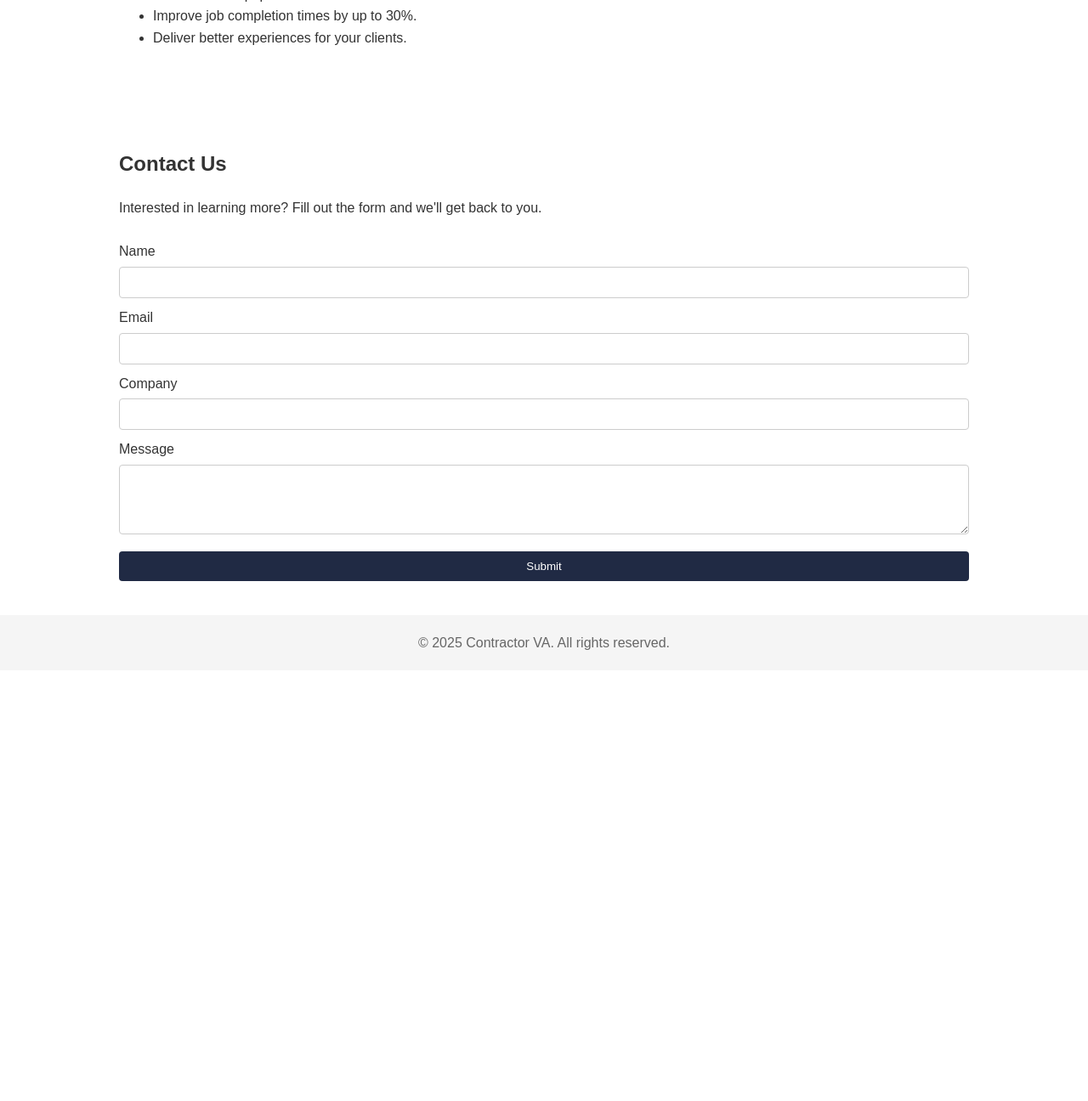
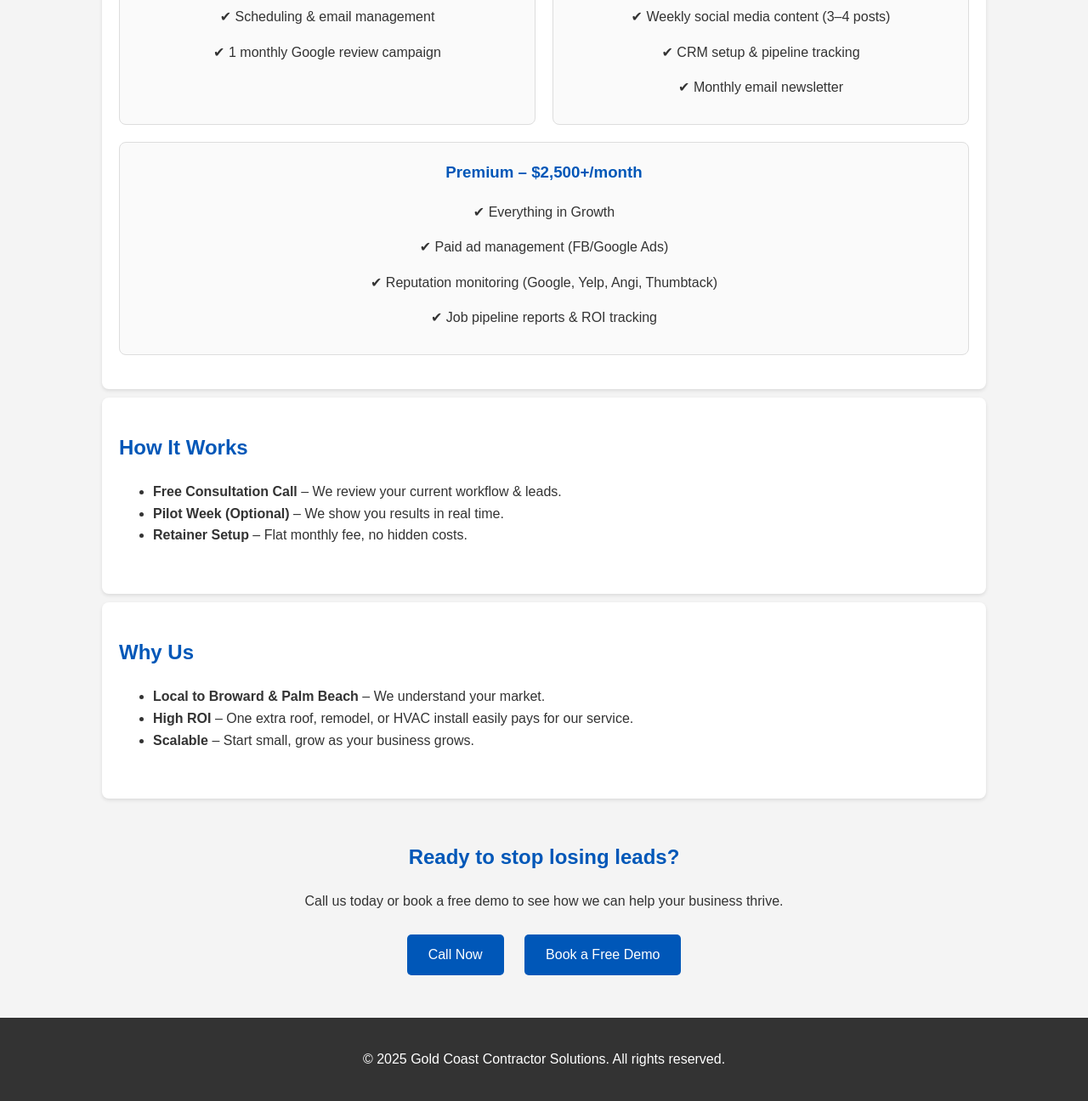
Before and after one commit to Mkisil7/gccs-contractor-site, a plain HTML site: page index.html in a window 1280 px wide. Shown: the part 1295-2591 px from the top of the page at 85% size. Before the commit the page ends 2084 px from the top, so only its background shows below. Drawn offline with Linux system fonts and the light colour scheme.

Commit message:
Update index.html with new marketing copy

```diff
--- a/index.html
+++ b/index.html
@@ -2,122 +2,190 @@
 <html lang="en">
 <head>
   <meta charset="UTF-8">
-<meta name="viewport" content="width=device-width,initial-scale=1.0">
-<title>GCCS Contractor Services</title>
+  <meta name="viewport" content="width=device-width, initial-scale=1.0">
+  <title>Gold Coast Contractor Solutions</title>
   <style>
-  body { margin:0;font-family: Arial, sans-serif; line-height:1.6; color:#333;}
-  header { background:#202a44; color:#fff; padding:40px 20px; text-align:center;}
-  header h1 { margin-bottom:10px; font-size:36px;}
-  header p { font-size:18px; margin:0;}
-  section { padding:40px 20px; max-width:1000px; margin:0 auto;}
-  .services { display:flex; flex-wrap:wrap; justify-content:space-between;}
-  .service { flex:1 1 30%; background:#f5f5f5; margin:10px; padding:20px; border-radius:8px;}
-  .service h3 { margin-top:0;}
-  .pricing { display:flex; flex-wrap:wrap; justify-content:center;}
-  .plan { flex:1 1 250px; margin:10px; padding:20px; border:1px solid #ddd; border-radius:8px;}
-  .plan h3 { margin-top:0;}
-  .plan .price { font-size:32px; color:#202a44; margin:10px 0;}
-  .results ul { list-style-type: disc; margin-left:20px;}
-  form { display:flex; flex-direction:column; }
-  form label { margin-top:10px;}
-  form input,form textarea { padding:10px; margin-top:5px; border:1px solid #ccc; border-radius:4px;}
-  form button { margin-top:20px; padding:10px; border:none; background:#202a44; color:#fff; border-radius:4px; cursor:pointer;}
-  @media(max-width:768px){
-    .services,.pricing {flex-direction:column;}
-    .service,.plan { flex:1 1 100%;}
+    body {
+      font-family: Arial, sans-serif;
+      margin: 0;
+      padding: 0;
+      line-height: 1.6;
+      color: #333;
+      background-color: #f4f4f4;
+    }
+    header {
+      background: linear-gradient(135deg, #0057b8, #00aff0);
+      color: #fff;
+      padding: 40px 20px;
+      text-align: center;
+    }
+    header h1 {
+      margin: 0;
+      font-size: 2.5em;
+    }
+    header p {
+      font-size: 1.2em;
+      margin: 10px 0 0 0;
+    }
+    section {
+      padding: 40px 20px;
+      max-width: 1000px;
+      margin: auto;
+      background-color: #fff;
+      margin-bottom: 10px;
+      border-radius: 8px;
+      box-shadow: 0 2px 4px rgba(0,0,0,0.1);
+    }
+    h2 {
+      color: #0057b8;
+      margin-top: 0;
+    }
+    .services-list, .packages {
+      display: flex;
+      flex-wrap: wrap;
+      gap: 20px;
+    }
+    .service, .package {
+      flex: 1 1 300px;
+      background-color: #fafafa;
+      border: 1px solid #ddd;
+      border-radius: 8px;
+      padding: 20px;
+    }
+    .package {
+      text-align: center;
+    }
+    .package h3 {
+      margin-top: 0;
+      color: #0057b8;
+    }
+    .package p {
+      margin-bottom: 10px;
+    }
+    .cta {
+      text-align: center;
+      padding: 40px 20px;
+    }
+    .cta button {
+      background-color: #0057b8;
+      color: #fff;
+      border: none;
+      padding: 15px 25px;
+      margin: 10px;
+      border-radius: 5px;
+      font-size: 1em;
+      cursor: pointer;
+    }
+    .cta button:hover {
+      background-color: #003f7a;
+    }
+    footer {
+      background-color: #333;
+      color: #fff;
+      text-align: center;
+      padding: 20px;
+    }
+    @media (max-width: 768px) {
+      .services-list, .packages {
+        flex-direction: column;
+      }
     }
   </style>
 </head>
 <body>
-
   <header>
-  <h1>Contractor VA</h1>
-  <p>Your digital assistant for smarter contracting</p>
-  <a href="#contact" style="display:inline-block;margin-top:20px;padding:12px 24px;background:#00aaff;color:#fff;border-radius:4px;text-decoration:none;">Request a Trial</a>
+    <h1>Gold Coast Contractor Solutions</h1>
+    <p>Virtual Assistance &amp; Marketing for Broward &amp; Palm Beach Contractors</p>
   </header>
 
-<section id="services">
-  <h2>Our Services</h2>
-  <div class="services">
+  <section>
+    <h2>Why Contractors Hire Us</h2>
+    <p>Most contractors lose jobs not because of quality — but because they don’t respond fast enough, follow up on quotes, or stay visible online. We help you win more jobs without hiring a full-time office team.</p>
+  </section>
+
+  <section>
+    <h2>Services We Provide</h2>
+    <div class="services-list">
       <div class="service">
-      <h3>Job Coordination</h3>
-      <p>Organize your tasks, schedules and resources all in one place.</p>
+        <h3>Lead &amp; Quote Follow-Up</h3>
+        <p>Respond to inquiries within minutes so you never miss another job.</p>
       </div>
       <div class="service">
-      <h3>Progress Tracking</h3>
-      <p>Real-time updates and analytics to keep projects on schedule.</p>
+        <h3>Scheduling &amp; CRM Management</h3>
+        <p>Keep your calendar, calls, and jobs organized.</p>
       </div>
       <div class="service">
-      <h3>Documentation Automation</h3>
-      <p>Automatically generate proposals, invoices and reports.</p>
+        <h3>Reputation Management</h3>
+        <p>Boost Google reviews, monitor online listings, and protect your brand.</p>
+      </div>
+      <div class="service">
+        <h3>Social Media &amp; Website Updates</h3>
+        <p>Showcase before/after photos, projects, and promotions.</p>
+      </div>
+      <div class="service">
+        <h3>Email &amp; Text Campaigns</h3>
+        <p>Stay top of mind with past customers (“AC tune-up specials,” “Hurricane roof checkups”).</p>
       </div>
     </div>
   </section>
 
-<section id="pricing">
-  <h2>Pricing</h2>
-  <div class="pricing">
-    <div class="plan">
-      <h3>Starter</h3>
-      <div class="price">Free</div>
-      <p>Basic tools for small contractors.</p>
+  <section>
+    <h2>Service Packages</h2>
+    <div class="packages">
+      <div class="package">
+        <h3>Starter – $750/month</h3>
+        <p>✔ Fast response to leads &amp; calls (1 hr/day coverage)</p>
+        <p>✔ Scheduling &amp; email management</p>
+        <p>✔ 1 monthly Google review campaign</p>
       </div>
-    <div class="plan">
-      <h3>Pro</h3>
-      <div class="price">$9/mo</div>
-      <p>Advanced project management features.</p>
+      <div class="package">
+        <h3>Growth – $1,500/month</h3>
+        <p>✔ Everything in Starter</p>
+        <p>✔ Weekly social media content (3–4 posts)</p>
+        <p>✔ CRM setup &amp; pipeline tracking</p>
+        <p>✔ Monthly email newsletter</p>
       </div>
-    <div class="plan">
-      <h3>Team</h3>
-      <div class="price">$19/mo</div>
-      <p>Collaboration and reporting tools.</p>
+      <div class="package">
+        <h3>Premium – $2,500+/month</h3>
+        <p>✔ Everything in Growth</p>
+        <p>✔ Paid ad management (FB/Google Ads)</p>
+        <p>✔ Reputation monitoring (Google, Yelp, Angi, Thumbtack)</p>
+        <p>✔ Job pipeline reports &amp; ROI tracking</p>
       </div>
     </div>
   </section>
 
-<section id="results">
-  <h2>Results</h2>
+  <section>
+    <h2>How It Works</h2>
     <ul>
-    <li>Save hours on paperwork each week.</li>
-    <li>Improve job completion times by up to 30%.</li>
-    <li>Deliver better experiences for your clients.</li>
+      <li><strong>Free Consultation Call</strong> – We review your current workflow &amp; leads.</li>
+      <li><strong>Pilot Week (Optional)</strong> – We show you results in real time.</li>
+      <li><strong>Retainer Setup</strong> – Flat monthly fee, no hidden costs.</li>
     </ul>
   </section>
 
-<section id="contact">
-  <h2>Contact Us</h2>
-  <p>Interested in learning more? Fill out the form and we'll get back to you.</p>
-  <form id="contactForm">
-    <label for="name">Name</label>
-    <input id="name" type="text" required>
-    <label for="email">Email</label>
-    <input id="email" type="email" required>
-    <label for="company">Company</label>
-    <input id="company" type="text">
-    <label for="message">Message</label>
-    <textarea id="message" rows="4" required></textarea>
-    <button type="submit">Submit</button>
-  </form>
+  <section>
+    <h2>Why Us</h2>
+    <ul>
+      <li><strong>Local to Broward &amp; Palm Beach</strong> – We understand your market.</li>
+      <li><strong>High ROI</strong> – One extra roof, remodel, or HVAC install easily pays for our service.</li>
+      <li><strong>Scalable</strong> – Start small, grow as your business grows.</li>
+    </ul>
   </section>
 
-<footer style="text-align:center; padding:20px; background:#f5f5f5; color:#666;">
-  &copy; <span id="year"></span> Contractor VA. All rights reserved.
+  <div class="cta">
+    <h2>Ready to stop losing leads?</h2>
+    <p>Call us today or book a free demo to see how we can help your business thrive.</p>
+    <button onclick="location.href='tel:+1-555-123-4567'">Call Now</button>
+    <button onclick="location.href='mailto:hello@gccs.local?subject=Free Demo&amp;body=I%20would%20like%20to%20schedule%20a%20free%20demo'">Book a Free Demo</button>
+  </div>
+
+  <footer>
+    <p>&copy; <span id="year"></span> Gold Coast Contractor Solutions. All rights reserved.</p>
   </footer>
 
   <script>
     document.getElementById('year').textContent = new Date().getFullYear();
-
-document.getElementById('contactForm').addEventListener('submit', function(e) {
-  e.preventDefault();
-  var name = encodeURIComponent(document.getElementById('name').value);
-  var email = encodeURIComponent(document.getElementById('email').value);
-  var company = encodeURIComponent(document.getElementById('company').value);
-  var message = encodeURIComponent(document.getElementById('message').value);
-  var subject = 'Contractor VA Inquiry';
-  var body = 'Name: ' + name + '%0D%0AEmail: ' + email + '%0D%0ACompany: ' + company + '%0D%0AMessage: ' + message;
-  window.location.href = 'mailto:hello@gccs.local?subject=' + subject + '&body=' + body;
-});
   </script>
-
 </body>
 </html>
```
Lines whose indentation alone changed are shown as unchanged.
